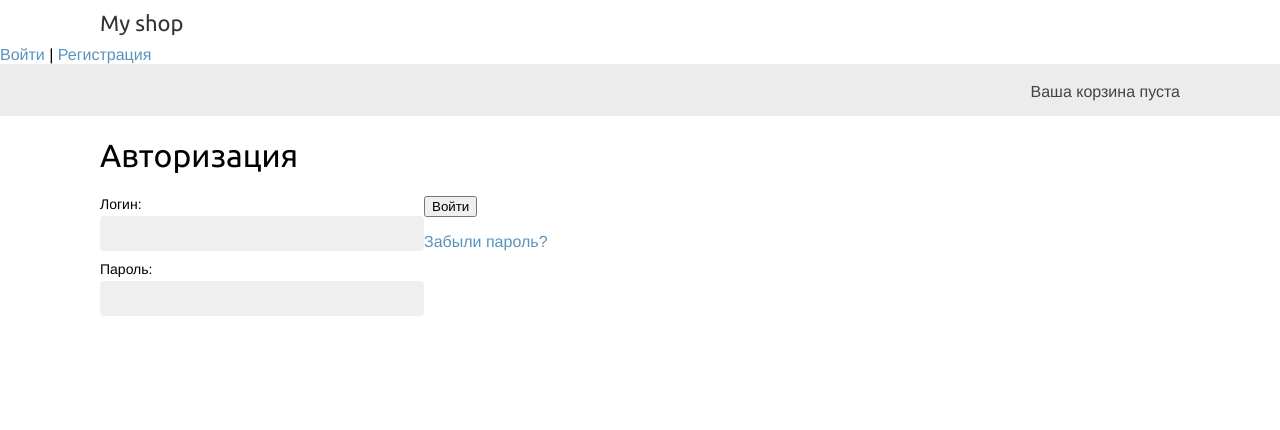
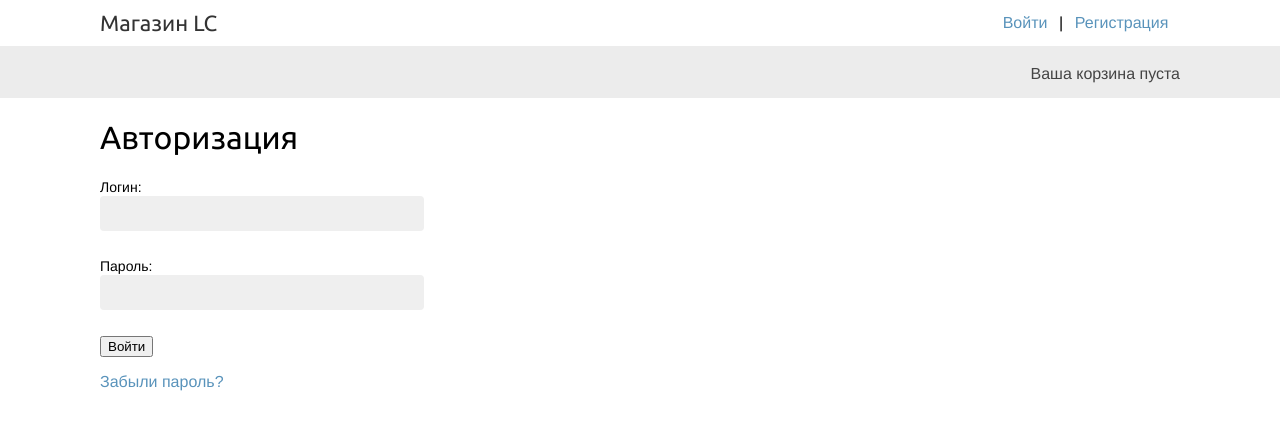
Before and after one commit to kabzal/online_shop, a Django app: page /users/login/?next=/orders/create/ in a window 1280 px wide. Shown: the top 430 px of the page. Run offline with Django 5.2, Linux system fonts and the light colour scheme; parts of the project's set-up code (start-up, migrations or seed data) failed here and were passed over.

Commit message:
fixed forms styles, fixed product names in order creation form

```diff
--- a/online_shop/orders/templates/orders/order/create.html
+++ b/online_shop/orders/templates/orders/order/create.html
@@ -11,7 +11,7 @@
         <ul>
             {% for item in cart %}
             <li>
-                {{ item.quantity }}X {{ item.name }}
+                {{ item.quantity }}X {{ item.product.name }}
                 <span>${{ item.total_price }}</span>
             </li>
             {% endfor %}
--- a/online_shop/shop/static/css/base.css
+++ b/online_shop/shop/static/css/base.css
@@ -85,14 +85,9 @@ td input[type="submit"] {
     padding:4px 10px;
 }
 
-form p label, form p input {
-    float:left;
-    clear:both;
-}
-
 form p label {
-    font-size:14px;
-    padding-bottom:4px;
+    font-size: 14px;
+    padding-bottom: 4px;
 }
 
 form p input {
@@ -131,10 +126,8 @@ ul.errorlist {
 
 #header .logo {
     font-family: 'Ubuntu', sans-serif;
-    float:left;
     color:#333;
     font-size:22px;
-    margin-right:10%;
 }
 
 #subheader .cart {
@@ -223,6 +216,26 @@ ul.errorlist {
 
 .order-form {
     float:left;
+}
+
+.order-form p {
+    width: 300px;
+}
+
+.login-form p {
+    width: 300px;
+}
+
+.profile-form p {
+    width: 300px;
+}
+
+.password-change-form p {
+    width: 300px;
+}
+
+.register p {
+    width: 300px;
 }
 
 .order-info {
@@ -328,3 +341,38 @@ form div.field {
     color:#666;
     border-radius:4px;
 }
+
+.header-block {
+    display: flex;
+    justify-content: space-between;
+    align-items: center;
+    padding: 0 20px 0 0;
+}
+
+.auth-block {
+    display: flex;
+    justify-content: space-evenly;
+    align-items: center;
+    width: 15%;
+    height: 100%;
+    padding:10px;
+    margin-right: 70px;
+    overflow: auto;
+}
+
+.auth-block button {
+    padding: 0;
+    margin: 0;
+    border: 0;
+    font-size: 15px;
+    background-color: transparent;
+    color:#5993bb;
+}
+
+.auth-block button:hover {
+    color:#77b6e2;
+}
+
+.auth-block form {
+    width: auto;
+}
--- a/online_shop/shop/templates/shop/base.html
+++ b/online_shop/shop/templates/shop/base.html
@@ -6,18 +6,20 @@
     <title>{% block title %}My shop{% endblock %}</title>
     <link href="{% static 'css/base.css' %}" rel="stylesheet">
 </head>
+
 <body>
-    <div id="header">
-        <a href="/" class="logo">My shop</a>
-    </div>
-    <div>
-        {% if user.is_authenticated %}
-            <a href="{% url 'users:profile' %}">{{ user.username }}</a> | <form method='post' action="{% url 'users:logout' %}">
-            {% csrf_token %}
-            <button type="submit">Выйти</button></form>
-        {% else %}
-            <a href="{% url 'users:login' %}">Войти</a> | <a href="{% url 'users:register' %}">Регистрация</a>
-        {% endif %}
+    <div class="header-block">
+        <div id="header">
+            <a href="/" class="logo">Магазин LC</a>
+        </div>
+        <div class="auth-block">
+            {% if user.is_authenticated %}
+                <a href="{% url 'users:profile' %}">{{ user.username }}</a><span> | </span><form method='post' action="{% url 'users:logout' %}">{% csrf_token %}<button type="submit">Выйти</button></form>
+            {% else %}
+                <a href="{% url 'users:login' %}">Войти</a> |
+                <a href="{% url 'users:register' %}">Регистрация</a>
+            {% endif %}
+        </div>
     </div>
     <div id="subheader">
         <div class="cart">
--- a/online_shop/shop/templates/shop/product/detail.html
+++ b/online_shop/shop/templates/shop/product/detail.html
@@ -20,7 +20,7 @@
         <form action="{% url 'cart:cart_add' product.id %}" method="post">
             {{ cart_product_form }}
             {% csrf_token %}
-            <input type="submit" value="Добавить в корзину">
+            <br><input type="submit" value="Добавить в корзину"></br>
         </form>
         {{ product.description|linebreaks }}
     </div>
--- a/online_shop/users/templates/users/login.html
+++ b/online_shop/users/templates/users/login.html
@@ -6,12 +6,12 @@
 
 {% block content %}
     <h1>Авторизация</h1>
-    <form method="post">
+    <form method="post" class="login-form">
         {% csrf_token %}
         <input type="hidden" name="next" value="{{ next }}" />
         <div class="form-error">{{ form.non_field_errors }}</div>
         {% for f in form %}
-            <p ><label class="form-label" for="{{ f.id_for_label }}">{{f.label}}: </label>{{ f }}</p>
+            <p><label class="form-label" for="{{ f.id_for_label }}">{{f.label}}: </label>{{ f }}</p>
             <div class="form-error">{{ f.errors }}</div>
         {% endfor %}
         <p><button type="submit">Войти</button></p>
--- a/online_shop/users/templates/users/password_change_form.html
+++ b/online_shop/users/templates/users/password_change_form.html
@@ -4,7 +4,7 @@
 
 {% block content %}
     <h1>Смена пароля</h1>
-    <form method="post">
+    <form method="post" class="password-change-form">
         {% csrf_token %}
         <div class="form-error">{{ form.non_field_errors }}</div>
         {% for f in form %}
--- a/online_shop/users/templates/users/password_reset_form.html
+++ b/online_shop/users/templates/users/password_reset_form.html
@@ -4,7 +4,7 @@
 
 {% block content %}
     <h1>Восстановление пароля</h1>
-    <form method="post">
+    <form method="post" class="password-change-form">
         {% csrf_token %}
         {% for f in form %}
             <p><label class="form-label" for="{{ f.id_for_label }}">{{ f.label }}</label>
--- a/online_shop/users/templates/users/profile.html
+++ b/online_shop/users/templates/users/profile.html
@@ -5,7 +5,7 @@
 {% block content %}
     <h1>Ваш профиль</h1>
 
-    <form method="post">
+    <form method="post" class="profile-form">
         {% csrf_token %}
         <div class="form-error">{{ form.non_field_errors }}</div>
         {% for f in form %}
--- a/online_shop/users/templates/users/register.html
+++ b/online_shop/users/templates/users/register.html
@@ -4,7 +4,7 @@
 
 {% block content %}
 <h1>Регистрация</h1>
-<form method="post">
+<form method="post" class="register">
     {% csrf_token %}
     <input type="hidden" name="next" value="{{ next }}">
     <div class="form-error">{{ form.non_field_errors }}</div>
```
Also changed, not shown: online_shop/db.sqlite3.
